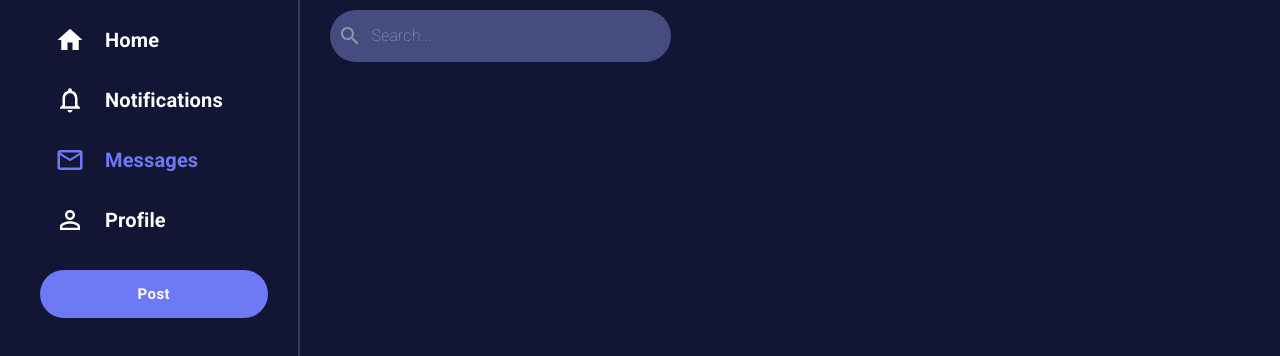
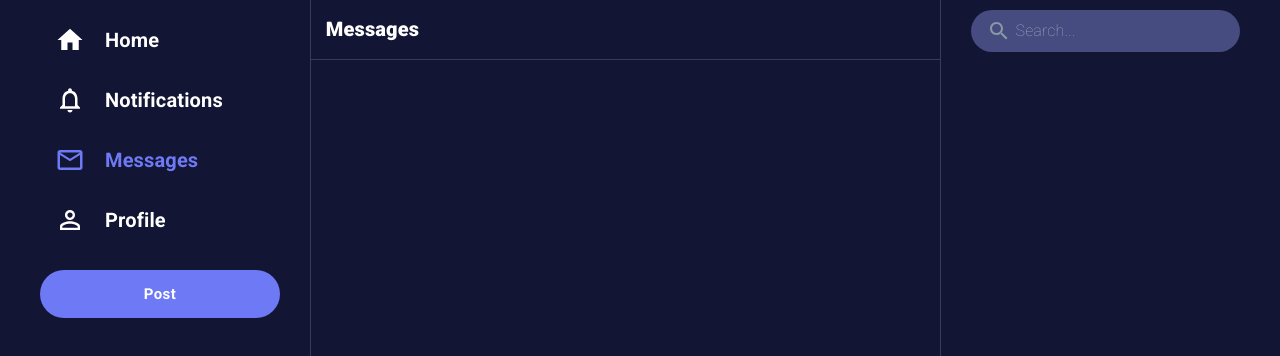
Before and after one commit to dcepil/social-app, a React (Create React App) app: page /messages in a window 1280 px wide. Shown: the top 356 px of the page. Built offline with nearby package versions, Linux system fonts and the light colour scheme.

Commit message:
added missing container components, minor layout refactor

```diff
--- a/src/App.js
+++ b/src/App.js
@@ -6,6 +6,10 @@ import AppBody from "./containers/AppBody";
 import Sidebar from "./containers/Sidebar";
 import Feed from "./containers/Feed";
 import Widgets from "./containers/Widgets";
+import Notifications from "./containers/Notifications";
+import Messages from "./containers/Messages";
+import Profile from "./containers/Profile";
+import { makeStyles } from "@material-ui/core/styles";
 
 const theme = createMuiTheme({
   palette: {
@@ -13,16 +17,32 @@ const theme = createMuiTheme({
   },
 });
 
+const useStyles = makeStyles({
+  root: {
+    flexGrow: 1,
+    display: "flex",
+    height: "100vh",
+    marginLeft: "auto",
+    marginRight: "auto",
+    maxWidth: "1300px",
+    padding: "0 10px",
+  },
+});
+
 function App() {
+  const classes = useStyles();
   return (
     <Router>
       <ThemeProvider theme={theme}>
         <CssBaseline />
-        <div className="App">
+        <div className={classes.root}>
+          <Sidebar />
           <AppBody>
-            <Sidebar />
             <Switch>
               <Route path="/" exact component={Feed} />
+              <Route path="/notifications" component={Notifications} />
+              <Route path="/messages" component={Messages} />
+              <Route path="/profile" component={Profile} />
             </Switch>
             <Widgets />
           </AppBody>
--- a/src/components/Searchbar/Searchbar.js
+++ b/src/components/Searchbar/Searchbar.js
@@ -9,11 +9,11 @@ const useStyles = makeStyles((theme) => ({
     borderRadius: "30px",
     display: "flex",
     alignItems: "center",
-    paddingLeft: theme.spacing(1),
+    paddingLeft: theme.spacing(2),
   },
   input: {
     fontWeight: "100",
-    padding: "10px",
+    padding: "5px",
   },
   icon: {
     color: "rgb(var(--colors-border))",
--- a/src/containers/AppBody/AppBody.js
+++ b/src/containers/AppBody/AppBody.js
@@ -3,19 +3,20 @@ import { makeStyles } from "@material-ui/core/styles";
 
 const useStyles = makeStyles(() => ({
   root: {
-    flexGrow: 1,
     display: "flex",
-    height: "100vh",
-    marginLeft: "auto",
-    marginRight: "auto",
-    maxWidth: "1300px",
-    padding: "0 10px",
+    flex: "0.8",
+    overflowY: "scroll",
+    msOverflowStyle: "none",
+    scrollbarWidth: "none",
+    "&::-webkit-scrollbar": {
+      display: "none",
+    },
   },
 }));
 
 const AppBody = ({ children }) => {
   const classes = useStyles();
-  return <div className={classes.root}>{children}</div>;
+  return <main className={classes.root}>{children}</main>;
 };
 
 export default AppBody;
--- a/src/containers/Feed/Feed.js
+++ b/src/containers/Feed/Feed.js
@@ -6,24 +6,18 @@ import { makeStyles } from "@material-ui/core/styles";
 
 const useStyles = makeStyles({
   root: {
-    flex: "0.5",
-    overflowY: "scroll",
-    msOverflowStyle: "none",
-    scrollbarWidth: "none",
-    "&::-webkit-scrollbar": {
-      display: "none",
-    },
+    flex: "0.7",
   },
 });
 
 const Feed = () => {
   const classes = useStyles();
   return (
-    <main className={classes.root}>
+    <div className={classes.root}>
       <Header title="Home" link="/" />
       <FeedPostBox />
       <FeedDivider />
-    </main>
+    </div>
   );
 };
 
--- /dev/null
+++ b/src/containers/Messages/Messages.js
@@ -0,0 +1,20 @@
+import React from "react";
+import { makeStyles } from "@material-ui/core/styles";
+import Header from "../../components/Header";
+
+const useStyles = makeStyles({
+  root: {
+    flex: "0.7",
+  },
+});
+
+const Messages = () => {
+  const classes = useStyles();
+  return (
+    <div className={classes.root}>
+      <Header title="Messages" link="/messages" />
+    </div>
+  );
+};
+
+export default Messages;
--- /dev/null
+++ b/src/containers/Messages/index.js
@@ -0,0 +1 @@
+export { default } from "./Messages";
--- /dev/null
+++ b/src/containers/Notifications/Notifications.js
@@ -0,0 +1,20 @@
+import React from "react";
+import { makeStyles } from "@material-ui/core/styles";
+import Header from "../../components/Header";
+
+const useStyles = makeStyles({
+  root: {
+    flex: "0.7",
+  },
+});
+
+const Notifications = () => {
+  const classes = useStyles();
+  return (
+    <div className={classes.root}>
+      <Header title="Notifications" link="/notifications" />
+    </div>
+  );
+};
+
+export default Notifications;
--- /dev/null
+++ b/src/containers/Notifications/index.js
@@ -0,0 +1 @@
+export { default } from "./Notifications";
--- /dev/null
+++ b/src/containers/Profile/Profile.js
@@ -0,0 +1,20 @@
+import React from "react";
+import { makeStyles } from "@material-ui/core/styles";
+import Header from "../../components/Header";
+
+const useStyles = makeStyles({
+  root: {
+    flex: "0.7",
+  },
+});
+
+const Profile = () => {
+  const classes = useStyles();
+  return (
+    <div className={classes.root}>
+      <Header title="Profile" link="/profile" />
+    </div>
+  );
+};
+
+export default Profile;
--- /dev/null
+++ b/src/containers/Profile/index.js
@@ -0,0 +1 @@
+export { default } from "./Profile";
```
